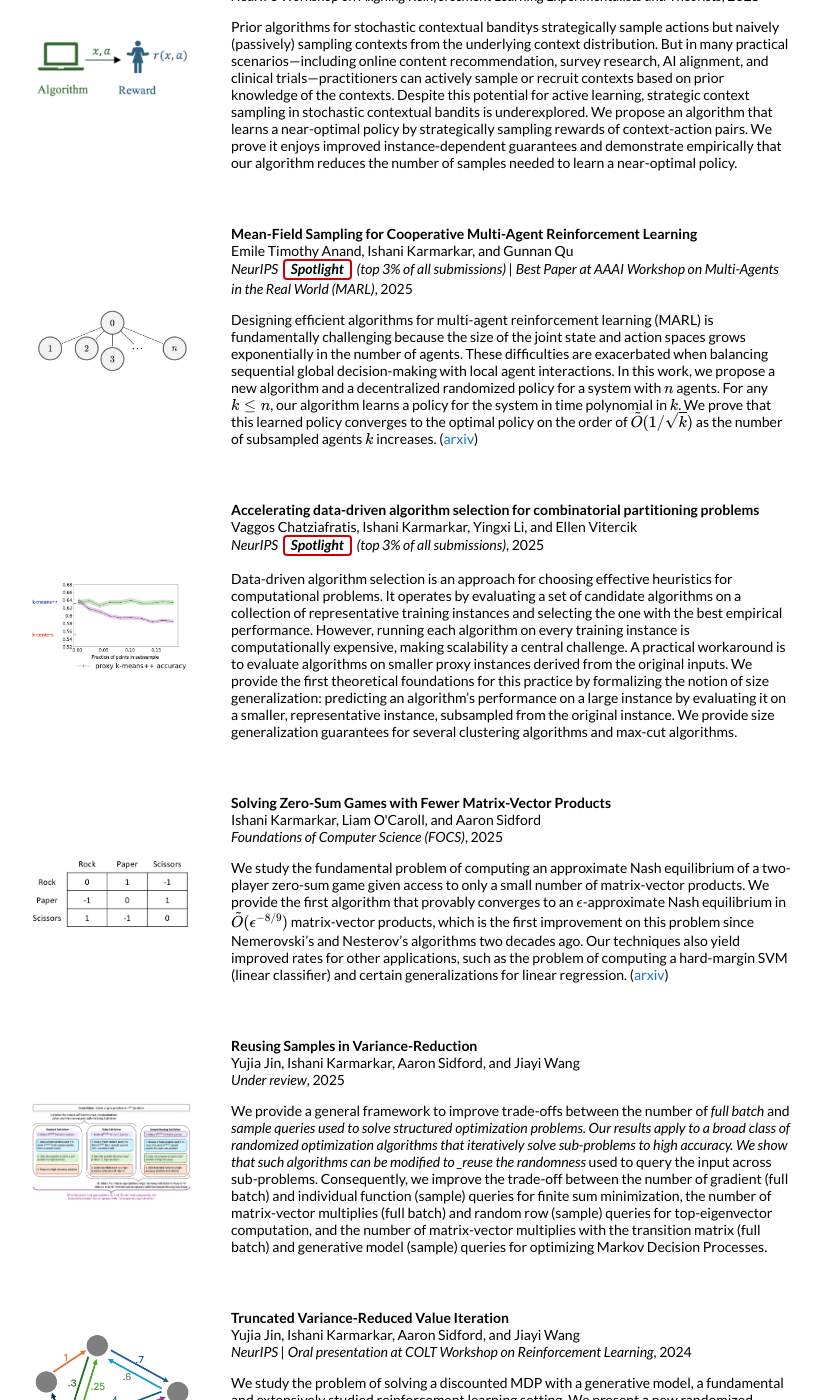
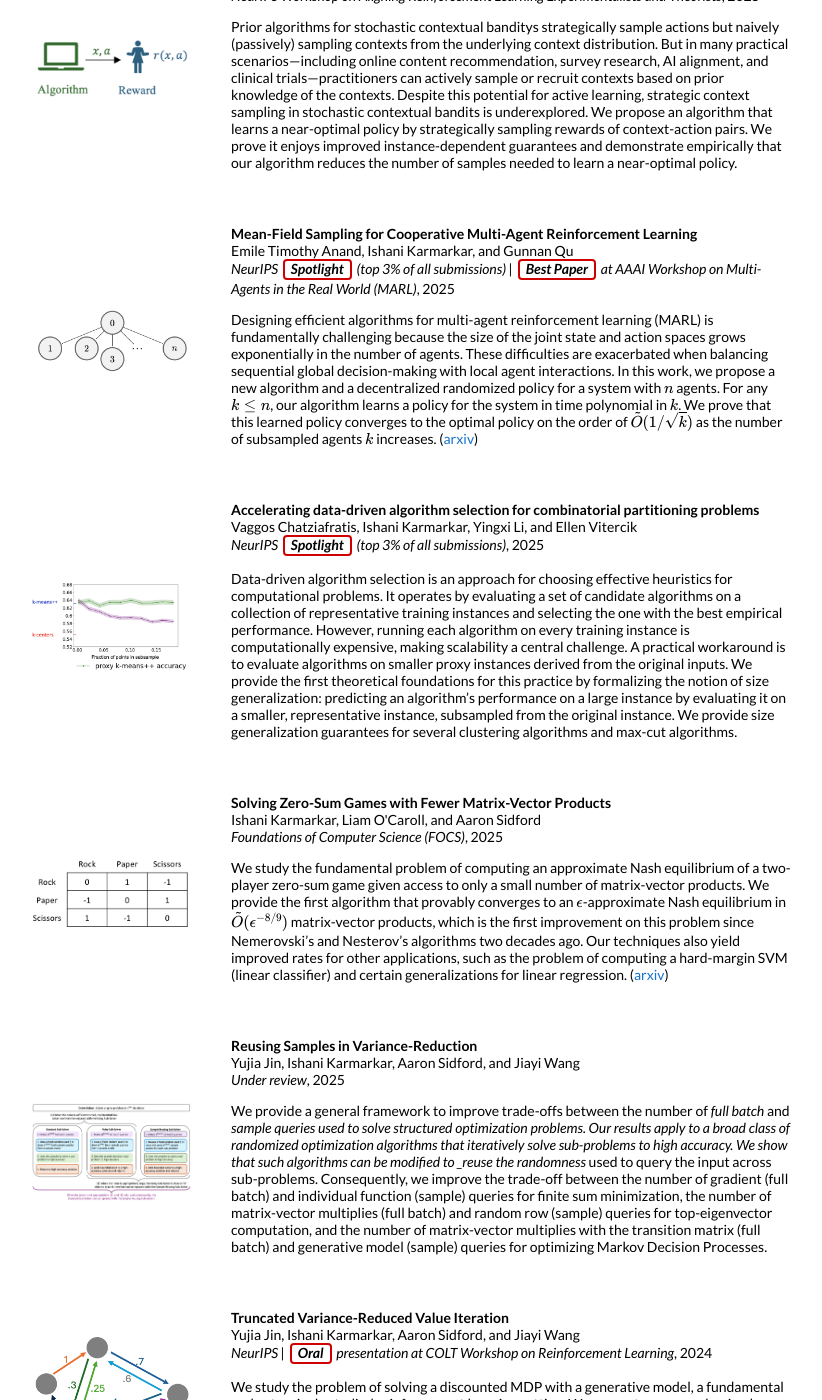
Before and after one commit to ishanikarmarkar/ishanikarmarkar.github.io, a Jekyll site: the page built from _posts/2025-10-01-sclb.markdown, in a window 1280 px wide and 1400 px high, scrolled down 510 px. Shown: the whole window, without its empty margins (229-1051 px from the left). Built offline with Jekyll 4.4.1, drawn with Linux system fonts in a browser that asks for light colours.

Commit message:
Added new featurs

```diff
--- a/_layouts/default.html
+++ b/_layouts/default.html
@@ -101,7 +101,11 @@
               {{post.authors}}
 
               <br>
-              <em>{{ post.venue | replace: 'Spotlight', '<span class="spotlight-badge">Spotlight</span>' }}</em>, {{ post.date | date: "%Y" }}
+              <em>{{ post.venue
+                | replace: 'Spotlight', '<span class="spotlight-badge">Spotlight</span>'
+                | replace: 'Oral', '<span class="spotlight-badge">Oral</span>'
+                | replace: 'Best Paper', '<span class="spotlight-badge">Best Paper</span>'
+              }}</em>, {{ post.date | date: "%Y" }}
               <br>
               {% if post.arxiv %}
               <a href="{{post.arxiv}}">arxiv</a> /
```
